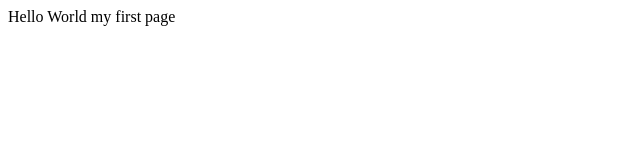
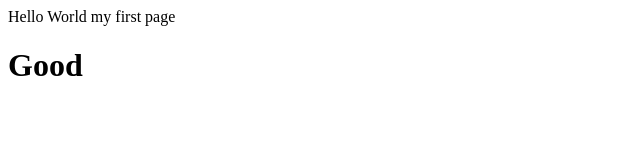
Before and after one commit to sona-poddar/HTMLDemo, a plain HTML site: page index.html in a window 1280 px wide. Shown: the whole page, without its empty margins (0-640 px from the left). Drawn offline with Linux system fonts and the light colour scheme.

Commit message:
Added Heading

```diff
--- a/index.html
+++ b/index.html
@@ -7,5 +7,6 @@
 </head>
 <body>
     Hello World my first page
+    <h1>Good </h1>
 </body>
 </html>
```
